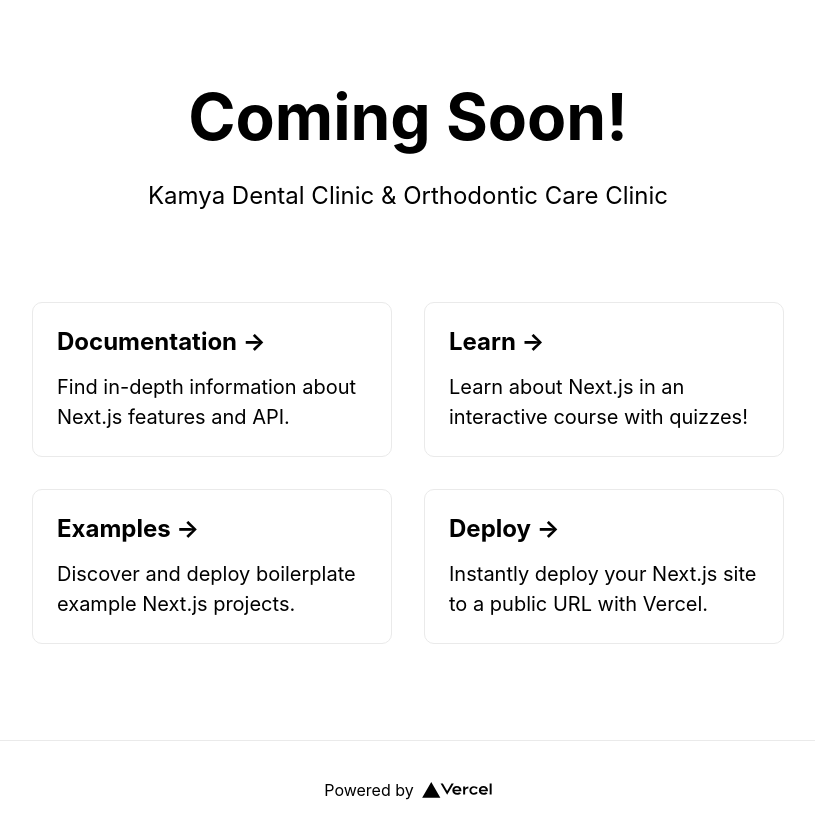
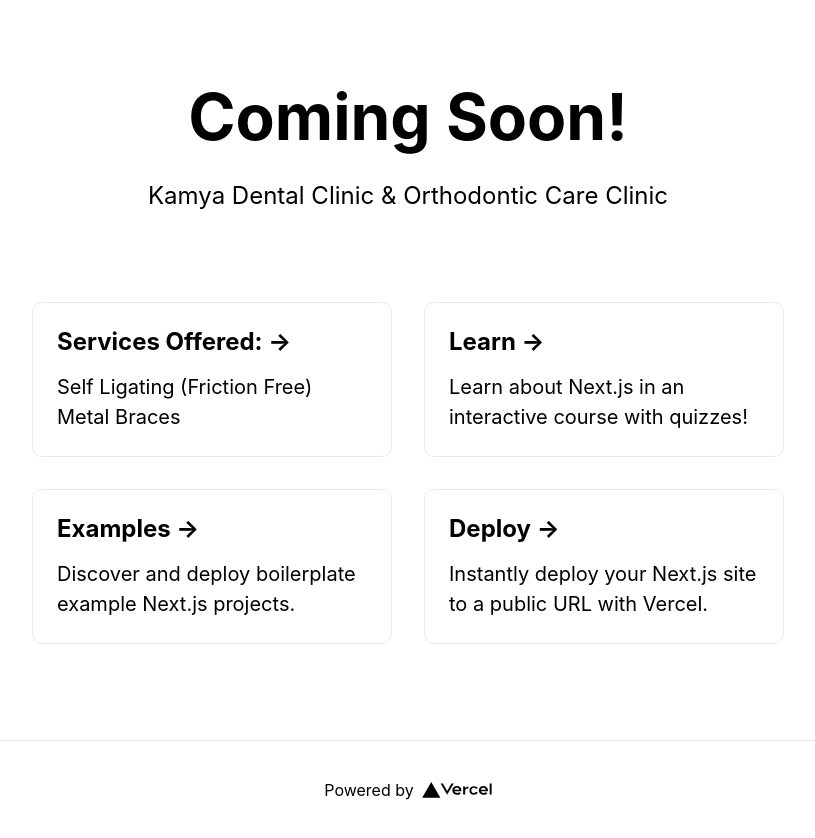
Before and after one commit to akhilmudgal/nextjs, a Next.js app: page / in a window 1280 px wide. Shown: the whole page, without its empty margins (232-1047 px from the left). Built offline with nearby package versions, Linux system fonts and the light colour scheme.

Commit message:
Update index.js

```diff
--- a/pages/index.js
+++ b/pages/index.js
@@ -17,9 +17,10 @@ const Home = () => (
       </p>
 
       <div className="grid">
-        <a href="https://nextjs.org/docs" className="card">
-          <h3>Documentation &rarr;</h3>
-          <p>Find in-depth information about Next.js features and API.</p>
+        <a href="#" className="card">
+          <h3>Services Offered: &rarr;</h3>
+          <p>Self Ligating (Friction Free)</p>
+           <p>Metal Braces</p>
         </a>
 
         <a href="https://nextjs.org/learn" className="card">
```
